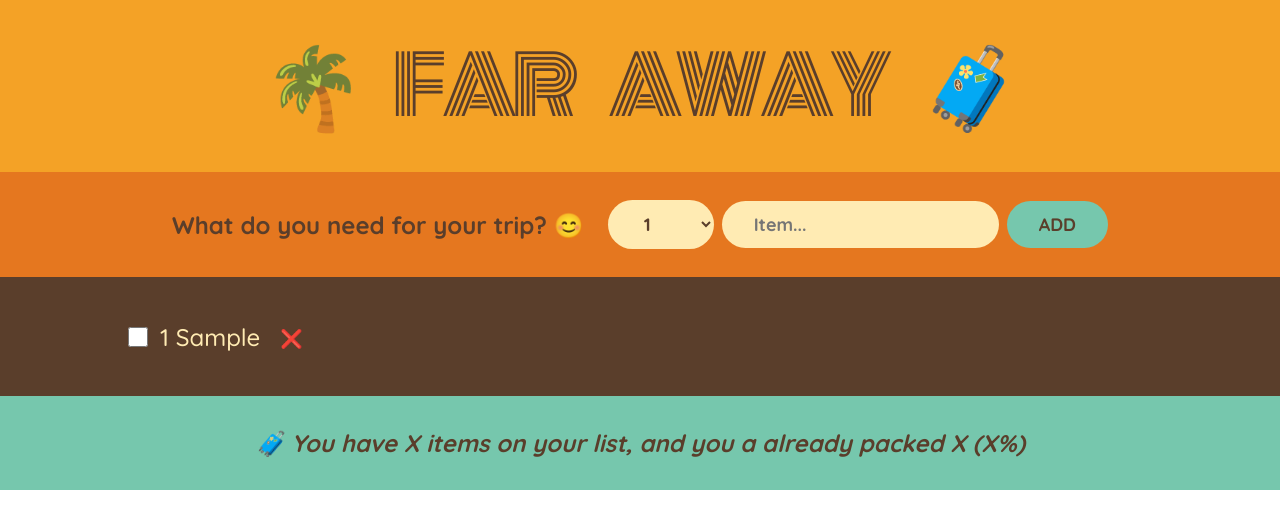
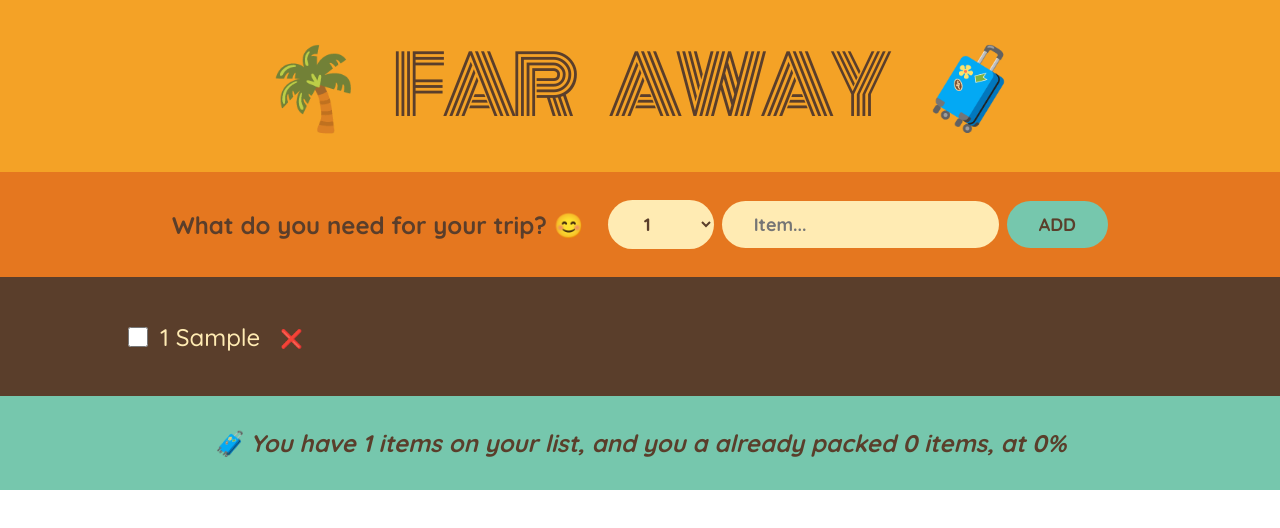
Before and after one commit to roomano/travel-list, a React (Create React App) app: page / in a window 1280 px wide. Both pictures are taken after typing "Sample" into the empty fields and a click on the button "ADD". Shown: the top 528 px of the page. Built offline with nearby package versions, Linux system fonts and the light colour scheme.

Commit message:
using derived state
using derived state to calculate some listing stats

```diff
--- a/src/App.js
+++ b/src/App.js
@@ -33,7 +33,7 @@ export default function App() {
         onDeleteItem={handleDeleteItem}
         onToggleItem={handleToggleItem}
       />
-      <Status />
+      <Status items={items} />
     </>
   );
 }
@@ -115,10 +115,27 @@ function Item({ item, onDeleteItem, onToggleItem }) {
     </li>
   );
 }
-function Status() {
+function Status({ items }) {
+  if (!items.length) {
+    return (
+      <p className="stats">
+        <em>Start adding some items to your packing list 🚀🚀🚀</em>
+      </p>
+    );
+  }
+  const numItems = items.length;
+  const numPacked = items.filter((item) => item.packed).length;
+  let percentage = 0;
+  // if (numPacked !== 0) {
+  //   percentage = Math.round((numPacked / numItems) * 100);
+  // }
   return (
     <footer className="stats">
-      <em>🧳 You have X items on your list, and you a already packed X (X%)</em>
+      <em>
+        {percentage === 100
+          ? "You got everthing!!! Ready to go ... ✈️✈️✈️"
+          : `🧳 You have ${numItems} items on your list, and you a already packed ${numPacked} items, at ${percentage}%`}
+      </em>
     </footer>
   );
 }
```
